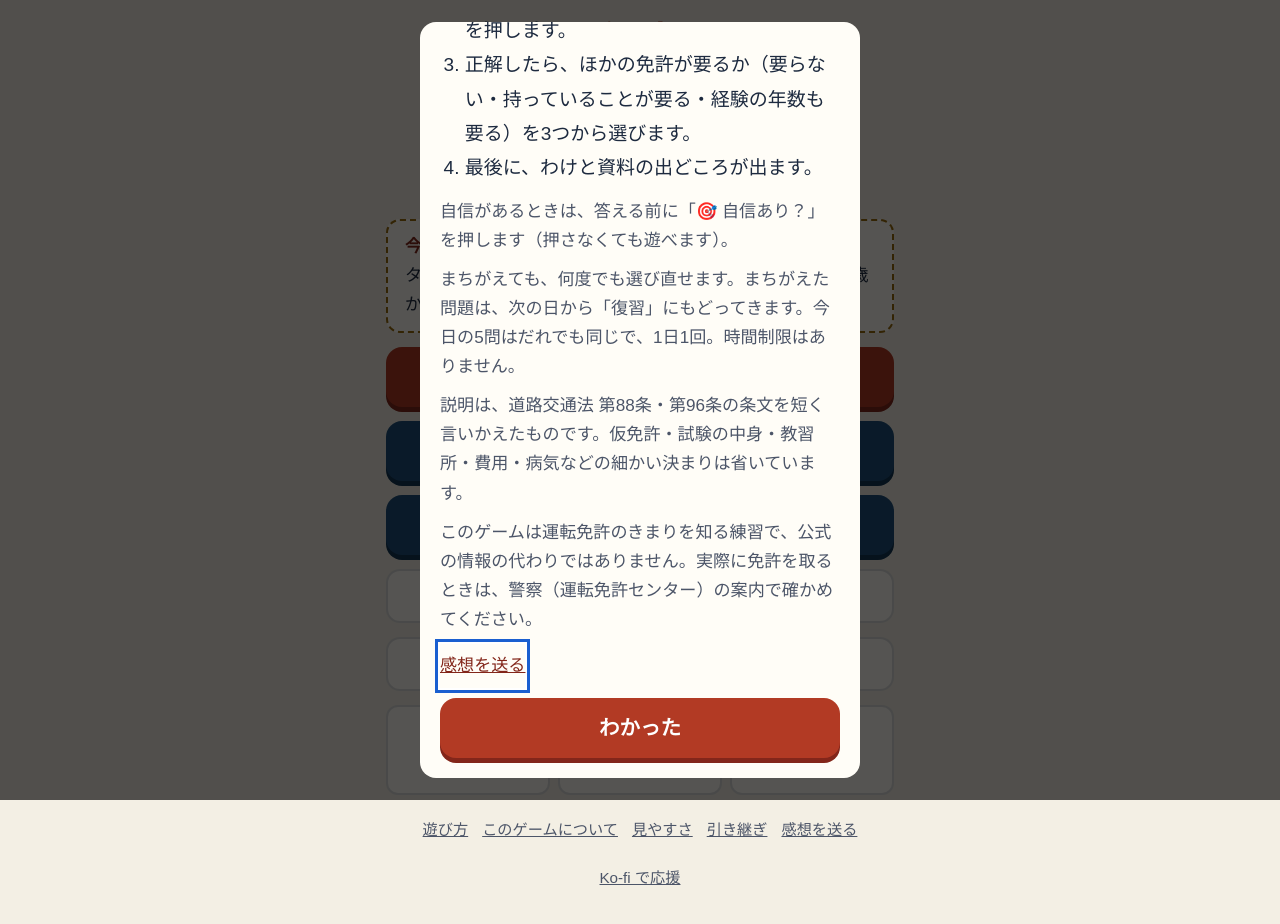
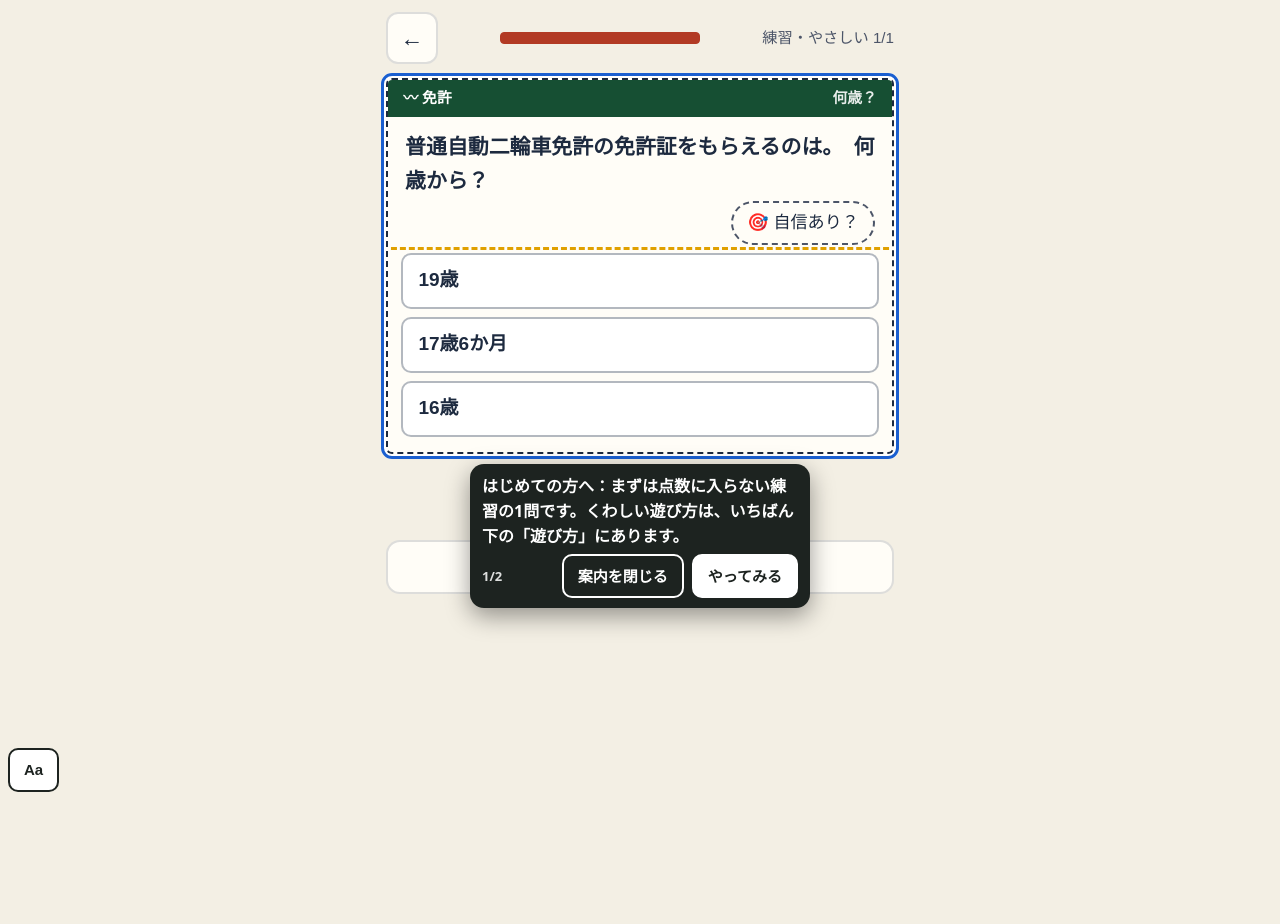
Before and after one commit to satou-aaaaa/menkyo-nenrei, a plain HTML site: page index.html in a window 1280 px wide. After the commit the page ends 800 px from the top, so only its background shows below. Drawn offline with Linux system fonts and the light colour scheme; a web font is replaced by a local one.

Commit message:
ひな形の共通部品を写す（shared-workflows 67f7985） (#6)
Co-authored-by: template-sync <41898283+github-actions[bot]@users.noreply.github.com>

```diff
--- a/index.html
+++ b/index.html
@@ -463,7 +463,8 @@ html.a11y-say body{padding-bottom:calc(64px + env(safe-area-inset-bottom,0px))!i
 //      （incidents/2026-11-21-hand-copied-helpers-drift.md）。
 //      あわせて、はじめて遊ぶ人への案内（吹き出し Core.coach）を足した。長い「遊び方」の窓の代わりに、練習の1問を遊びながら
 //      その場で一言ずつ教える（NN/g「Mobile Instructional Overlays」・Andersen ほか CHI 2012「The Impact of Tutorials on Games of Varying Complexity」）。
-//   3: 2026-11-22 吹き出しを出しているあいだ 0.4 秒ごとに場所を測り直す（古い場所に残って押す所を隠すことがあった）。ボタンの字を「案内を閉じる」に
+//   3: 2026-11-22 吹き出しを出しているあいだ 0.4 秒ごとに場所を測り直す（古い場所に残って押す所を隠すことがあった）。ボタンの字を「案内を閉じる」に。
+//      段の wait（その所が出るまで待つ）を足した。全ゲームの「はじめての練習」を sync-template の migrateFirstPlay が足すため
 //   2: 2026-11-22 感想フォームのゲーム名を、渡さなければ題（<title>）から入れる。sync-template が全ゲームを game-core に切り替える（migrateCore）ため
 // 決まり: 外へ通信しない。ゲームの関数の名前（toast・buzz など）は上書きしない（Core.toast などで呼ぶ）。
 (function () {
@@ -549,6 +550,7 @@ html.a11y-say body{padding-bottom:calc(64px + env(safe-area-inset-bottom,0px))!i
   //   sel   …… 吹き出しを付ける所。まだ画面に無いあいだは待つ（ゲームが画面を作り直しても付け直す）
   //   until …… その所が画面に出たら次へ進む（答えた・正解した など）。無ければ sel を押したら次へ
   //   button …… 押すと次へ進むボタンの字（読むだけの吹き出し）
+  //   wait  …… その所が画面に出るまで、この吹き出しは出さずに待つ（答えたあとにだけ「次へ」を指す など）
   //   pos   …… "below"（既定）か "above"。その側に場所が無ければ、ページを少し動かして場所を空ける（読む所を隠さないため）
   // 吹き出しは押す所を隠さない（上か下の空いたほうに出す）。「案内を閉じる」と Esc でいつでもやめられる。
   const coach = (() => {
@@ -583,7 +585,7 @@ html.a11y-say body{padding-bottom:calc(64px + env(safe-area-inset-bottom,0px))!i
       while (steps && i < steps.length && steps[i].until && find(steps[i].until)) i++;
       if (!steps) return;
       if (i >= steps.length) return stop(true);
-      const st = steps[i], el = find(st.sel);
+      const st = steps[i], el = st.wait && !find(st.wait) ? null : find(st.sel);
       if (!el) { box.hidden = true; mark(null); return; }
       box.hidden = false; mark(el);
       const fresh = shown !== i;
@@ -940,7 +942,7 @@ function home() {
   $("go-cal").onclick = () => cal();
   $("go-ach").onclick = achView;
   bindFooter();
-  if (!s.tut) openHow();
+  if (!s.tut) firstPlay();
 }
 function practiceMenu() {
   app.innerHTML = `<header><button class="icon" id="back" aria-label="もどる">←</button><h1>練習<small>今日の記録には入りません（免許帳には載ります）</small></h1></header>
@@ -951,6 +953,27 @@ function practiceMenu() {
   document.querySelectorAll(".lv button").forEach((b) => (b.onclick = () => startRun("p", +b.dataset.t)));
   bindFooter(); toTop();
 }
+// first-play:begin（shared-workflows の scripts/sync-template.mjs が足した。直すときはひな形を直す）
+// はじめての人：長い「遊び方」の窓を出さず、点数に入らない練習の1問を遊びながら、吹き出しで一言ずつ教える（game-core の Core.coach）。
+// 「見た」は始めたその場で残す（途中でやめても、次からはふつうに始まる。くわしい遊び方はいつでもいちばん下の「遊び方」から）
+const FIRST_STEPS = [
+  { sel: "#choices", button: "やってみる", text: "はじめての方へ：まずは点数に入らない練習の1問です。くわしい遊び方は、いちばん下の「遊び方」にあります。" },
+  { sel: "#next", wait: ".verdict", text: "できました。わけを読んだら、ここを押して進みます。" },
+];
+function firstPlay() {
+  save((s) => { s.tut = true; });
+  // 練習の入り口を開いて、いちばん上（いちばんやさしい）を押す。無ければ前の形（遊び方の窓）にもどす
+  practiceMenu();
+  const b = document.querySelector(".lv button");
+  if (!window.Core || !Core.coach || !b) { home(); return openHow(); }
+  b.click();
+  // 練習は1問だけにする（数を減らしてから描き直す）
+  save((s) => { const r = s.runs && s.runs.p; if (r && Array.isArray(r.list)) r.list = r.list.slice(0, 1); });
+  play();
+  // 案内を閉じた（Esc も）ら、1問の練習の途中経過を残さずにホームへ（ふだんの練習の「続きから」を出さない）
+  Core.coach.start(FIRST_STEPS, { home, onEnd: (done) => { if (done === false) { save((s) => { const r = s.runs && s.runs.p; if (r && !(r.res || []).length) delete s.runs.p; }); home(); } } });
+}
+// first-play:end
 function startRun(mode, opt) {
   const k = todayKey(); let ng = false;
   save((s) => {
```
Also changed, not shown: qa/run.mjs (+6 -5 lines).
